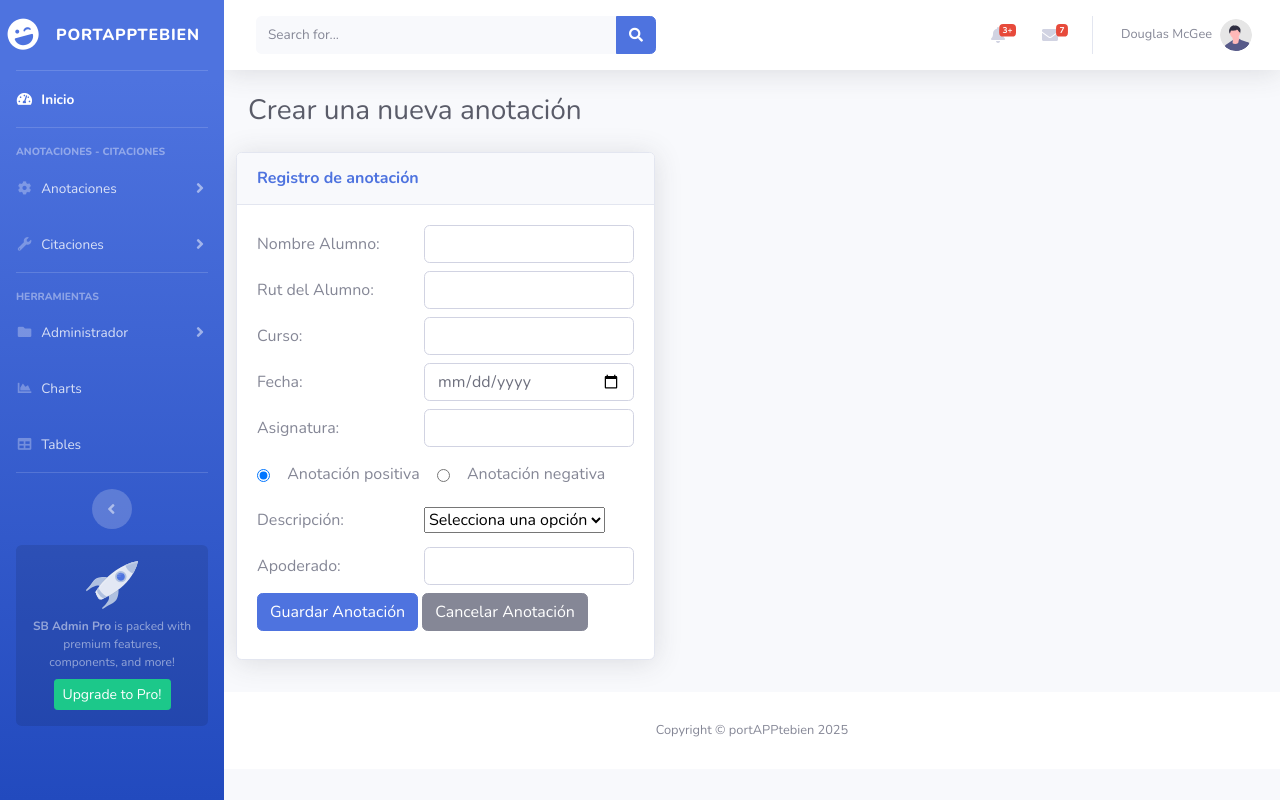
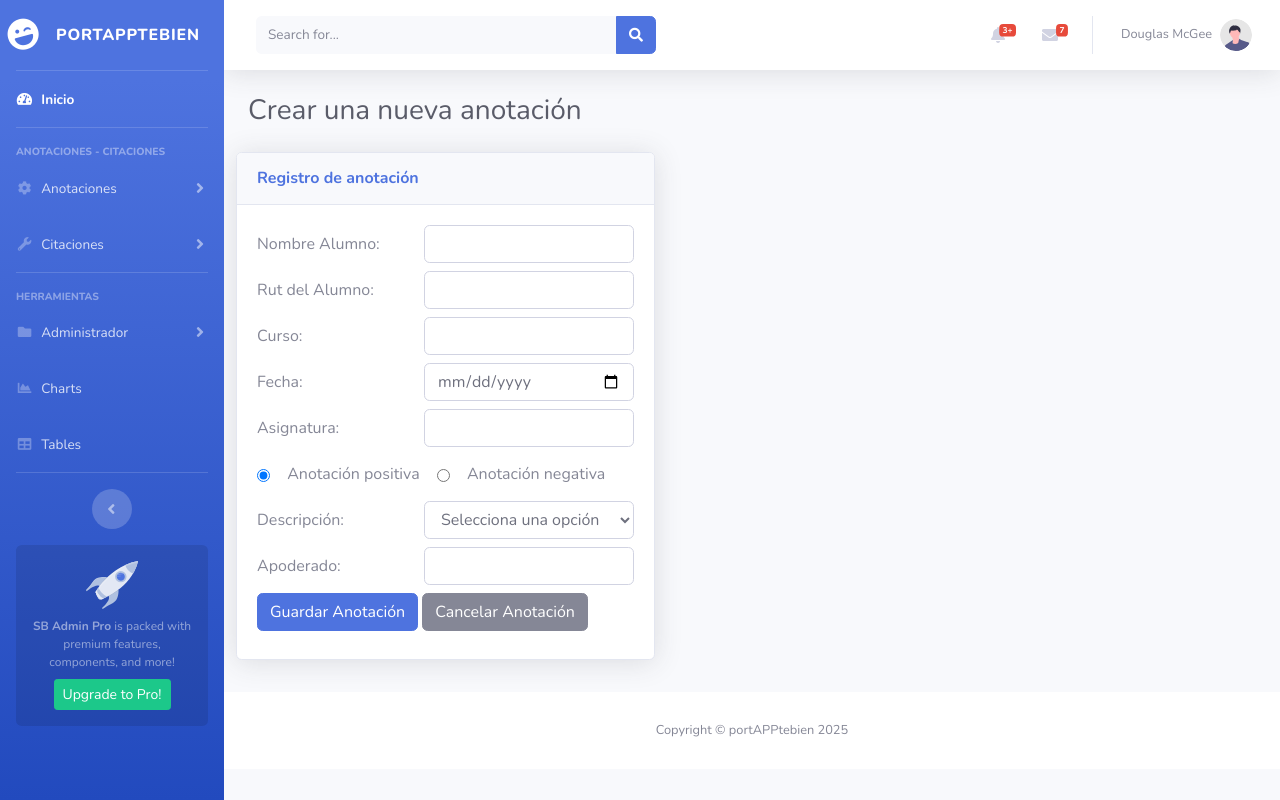
Before and after one commit to Luckciber/portapptebien, a PHP site: page /crear-anotaciones.php in a window 1280 px wide. Run offline with PHP 8.4, Linux system fonts and the light colour scheme.

Commit message:
arreglo visual de llamada de selector

```diff
--- a/crear-anotaciones.php
+++ b/crear-anotaciones.php
@@ -303,12 +303,12 @@
                                                 <label for="inputPassword6" class="col-form-label">Descripción: </label>
                                             </div>
                                             <div class="col-7">
-                                            <select class="form-select" aria-label="Default select example">
-                                            <option selected>Selecciona una opción</option>
-                                                <option value="disciplinaria">Disciplinaria</option>
-                                                <option value="academica">Académica</option>
-                                                <option value="convivencia">Convivencia</option>
-                                            </select>
+                                            <select class="form-control" aria-label="Default select example">
+                                                <option selected>Selecciona una opción</option>
+                                                    <option value="disciplinaria">Disciplinaria</option>
+                                                    <option value="academica">Académica</option>
+                                                    <option value="convivencia">Convivencia</option>
+                                                </select>
                                             </div>
                                         </div>
                                         <div class="row g-3 align-items-center pb-2">
```
